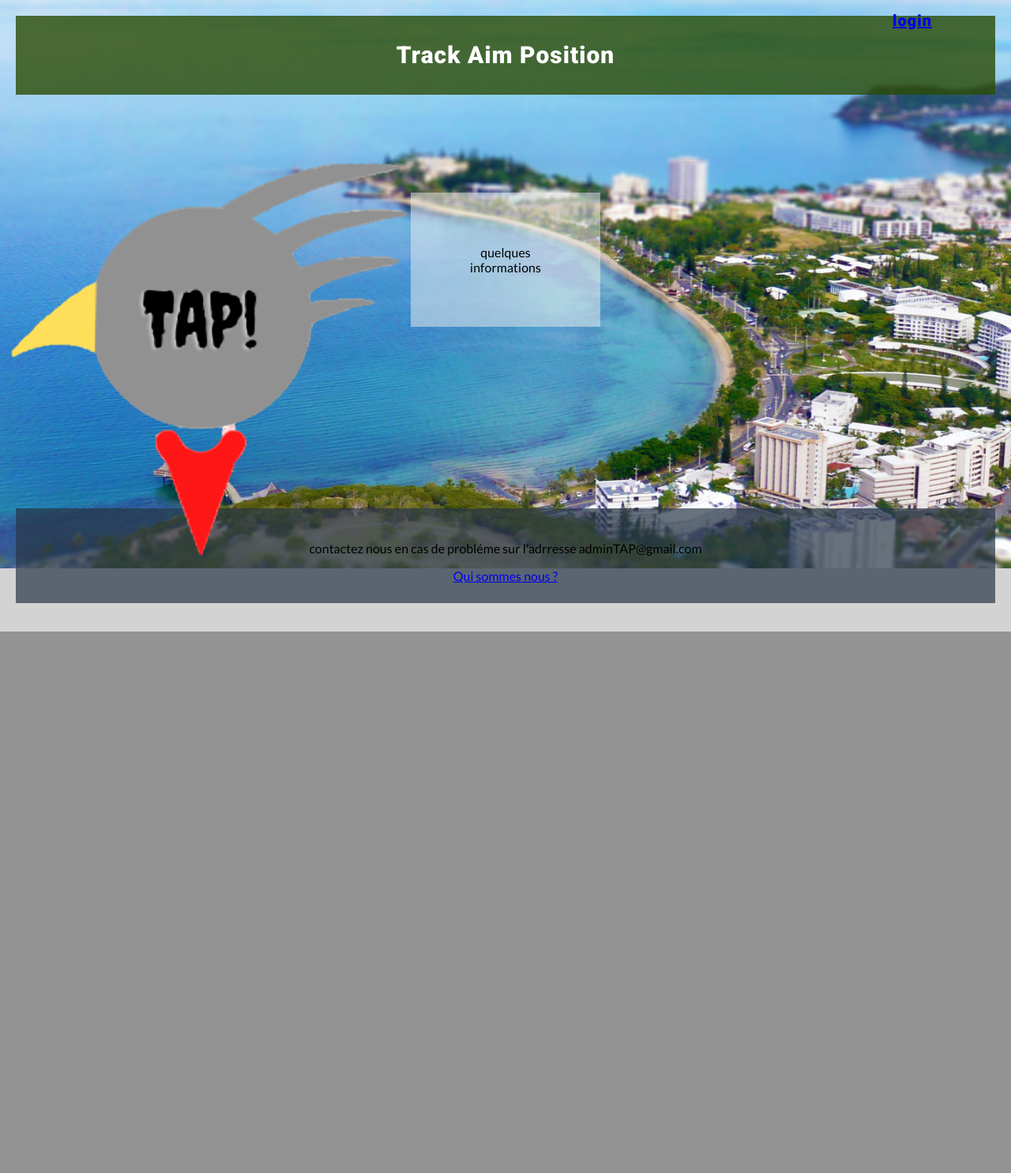
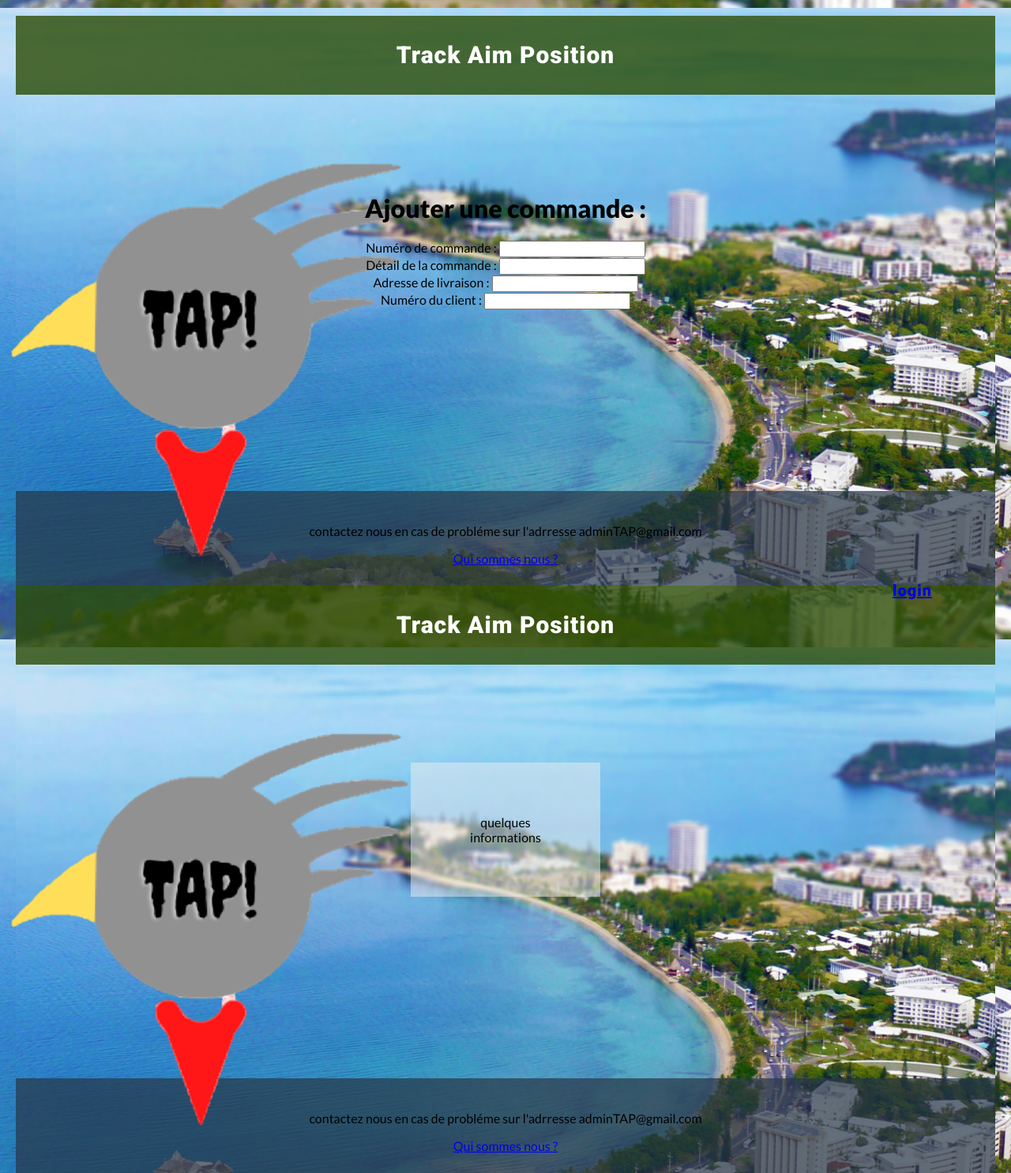
Before and after one commit to jas0nMahoux/TAP, a PHP site: page /TAP/index.php/Ajout_commande in a window 1280 px wide. Shown: the whole page at 79% size. Before the commit the page ends 800 px from the top, so only its background shows below. Run offline with PHP 8.4, Linux system fonts and the light colour scheme.

Commit message:
liste commande et ajout commande et modif url

```diff
--- a/index.php
+++ b/index.php
@@ -12,16 +12,16 @@
 // route la requête en interne
 $uri = parse_url($_SERVER['REQUEST_URI'], PHP_URL_PATH);
 // vérification utilisateur authentifié
-if ('/TAP/index.php/Ajout_commande.php' == $uri ){
+if ('/TAP/index.php/Ajout_commande' == $uri ){
     ajout_commande_action();
 }
-if ('/TAP/index.php/Liste_commande.php' == $uri ){
+if ('/TAP/index.php/Liste_commande' == $uri ){
     liste_commande ();
 }
 if (isset($_POST['nb_client'])){
     commande_action();
 }
-if ('/TAP/index.php/detail_commande.php' == $uri ){
+if ('/TAP/index.php/detail_commande' == $uri ){
     $id = '';
     $login = '';
     $error = '';
@@ -36,11 +36,11 @@
     create_car($_POST['immatriculation'],$_POST['modele'],$_POST['age']);
 }
 
-if ( '/TAP/index.php/information.php' == $uri || '/TAP/' == $uri) {
+if ( '/TAP/index.php/information' == $uri || '/TAP/' == $uri) {
     information_action();
     exit;
 }
-elseif ('/TAP/index.php/login.php' == $uri) {
+elseif ('/TAP/index.php/login' == $uri) {
     $error = '';
     $login = '';
     login_action($login, $error);
@@ -82,10 +82,10 @@
     accueil_action($login,$error);
     exit;
 }
-elseif ( '/TAP/index.php/admin.php' == $uri ){
+elseif ( '/TAP/index.php/admin' == $uri ){
     admin_action($login,$error);
 }
-elseif ( '/TAP/index.php/users.php' == $uri ){
+elseif ( '/TAP/index.php/users' == $uri ){
     users_action($login,$error);
 }
 elseif('/TAP/index.php/logout' == $uri ) {
@@ -94,7 +94,7 @@
 // affichage de la page de connexion
     login_action('','');
 }
-elseif('/TAP/index.php/Register_vehicule.php' == $uri ) {
+elseif('/TAP/index.php/Register_vehicule' == $uri ) {
     vehicule();
 }
 else {
--- a/view/Liste_commande.php
+++ b/view/Liste_commande.php
@@ -8,7 +8,7 @@
 </head>
 <body>
 <div class="log">
-    <form method="POST" action="/TAP/index.php/Liste_commande.php">
+    <form method="POST" action="/TAP/index.php/Liste_commande">
         <h1> Liste des commandes </h1>
         <ul>
             <?php foreach( $posts as $post ) : ?>
@@ -21,7 +21,7 @@
             <?php endforeach ?>
         </ul>
     </form>
-    <button href="/TAP/index.php/users.php">Retour</button>
+    <button href="/TAP/index.php/users">Retour</button>
 </div>
 </body>
 </html>
--- a/view/Register_vehicule.php
+++ b/view/Register_vehicule.php
@@ -8,7 +8,7 @@
 </head>
 <body>
 <div class="centrage">
-    <form method="POST" action="/TAP/index.php/Register_vehicule.php">
+    <form method="POST" action="/TAP/index.php/Register_vehicule">
 
         <h1>Ajouter un véhicule:</h1>
 
--- a/view/accueil.php
+++ b/view/accueil.php
@@ -1,7 +1,7 @@
 <?php $title= 'Exemple creation compte PHP: Connexion'; ?>
 <?php ob_start(); ?>
     <div class="header_droite">
-        <p class="link2"><a href="/TAP/index.php/login.php">login</a></p>
+        <p class="link2"><a href="/TAP/index.php/login">login</a></p>
     </div>
     <div class="log">
         <p>quelques informations</p>
--- a/view/ajout_commande.php
+++ b/view/ajout_commande.php
@@ -8,7 +8,7 @@
 </head>
 <body>
 <div class="log">
-    <form method="POST" action="/TAP/index.php/Ajout_commande.php">
+    <form method="POST" action="/TAP/index.php/Ajout_commande">
         <h1>Ajouter une commande : </h1>
 
         <label for="détail"> Détail de la commande </label> :
@@ -24,7 +24,7 @@
         <br />
         <button type="button"> Envoyer</button>
     </form>
-    <a href="/TAP/index.php/users.php"> Retour </a>
+    <a href="/TAP/index.php/users"> Retour </a>
 </div>
 </body>
 </html>
--- a/view/information.php
+++ b/view/information.php
@@ -8,7 +8,7 @@
 </head>
 <body>
     <div class="header_droite">
-        <p class="link2"><a href="/TAP/index.php/login.php">login</a></p>
+        <p class="link2"><a href="/TAP/index.php/login">login</a></p>
     </div>
     <div class="log">
         <h1> Qui sommes nous ?</h1>
--- a/view/layout.php
+++ b/view/layout.php
@@ -42,7 +42,7 @@
     </div>
             <footer>
                 <p>contactez nous en cas de probléme sur l'adrresse adminTAP@gmail.com</p>
-                <a href="/TAP/index.php/information.php">Qui sommes nous ?</a>
+                <a href="/TAP/index.php/information">Qui sommes nous ?</a>
             </footer>
 </body>
 </html>
--- a/view/users.php
+++ b/view/users.php
@@ -2,10 +2,10 @@
 <?php ob_start(); ?>
     <h1>Tableau de bord</h1>
     <div>
-        <form method="post" action="/TAP/index.php/Ajout_commande.php">
+        <form method="post" action="/TAP/index.php/Ajout_commande">
             <h2>Commande</h2>
-            <button type="button" href="/TAP/index.php/users/Ajout_commande.php"> Ajouter une commande </button>
-            <button type="button" href="/TAP/index.php/Liste_commande.php"> Afficher toutes les commandes </button>
+            <button type="button" href="/TAP/index.php/Ajout_commande"> Ajouter une commande </button>
+            <button type="button" href="/TAP/index.php/Liste_commande"> Afficher toutes les commandes </button>
         </form>
     </div>
     <div>Map Google</div>
```
